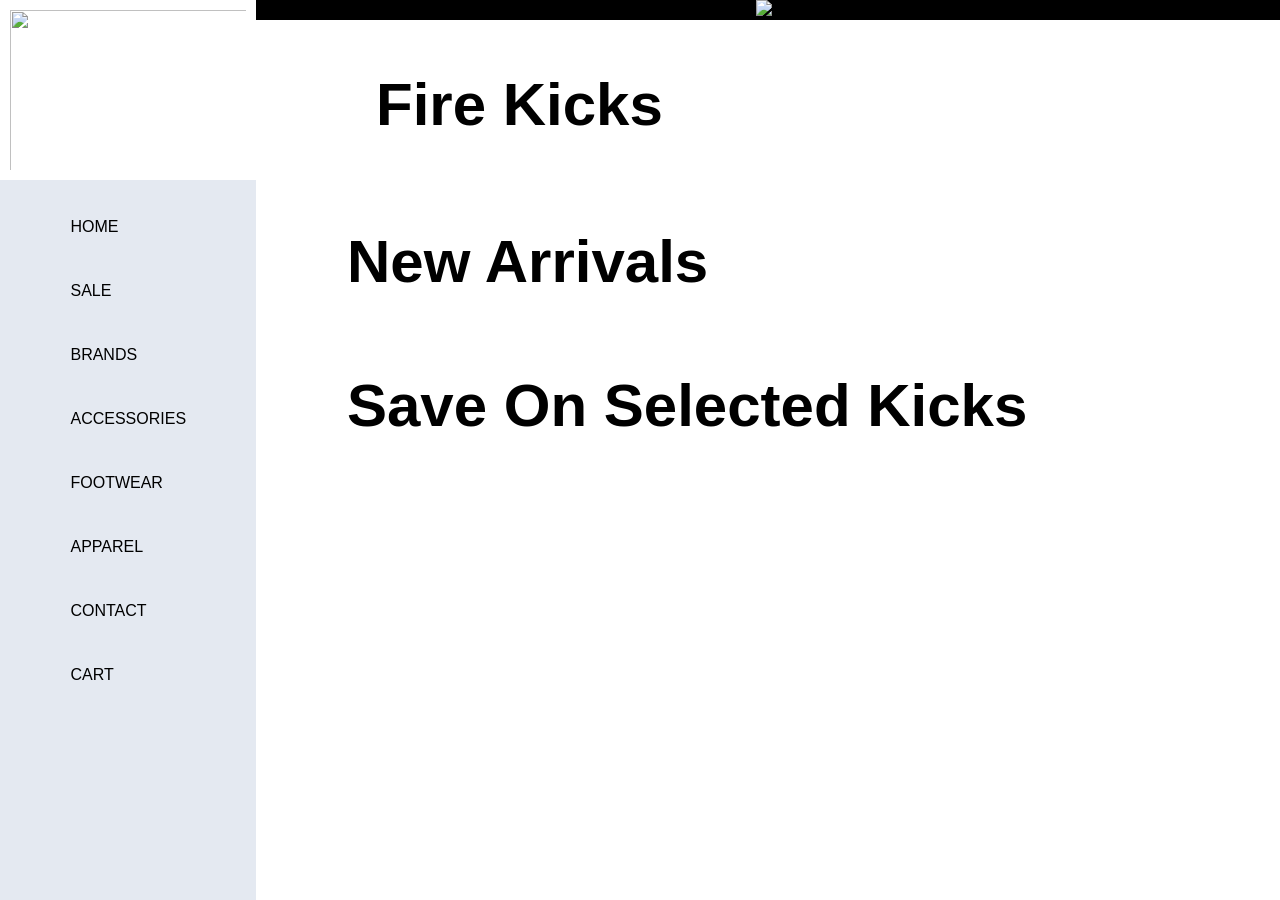
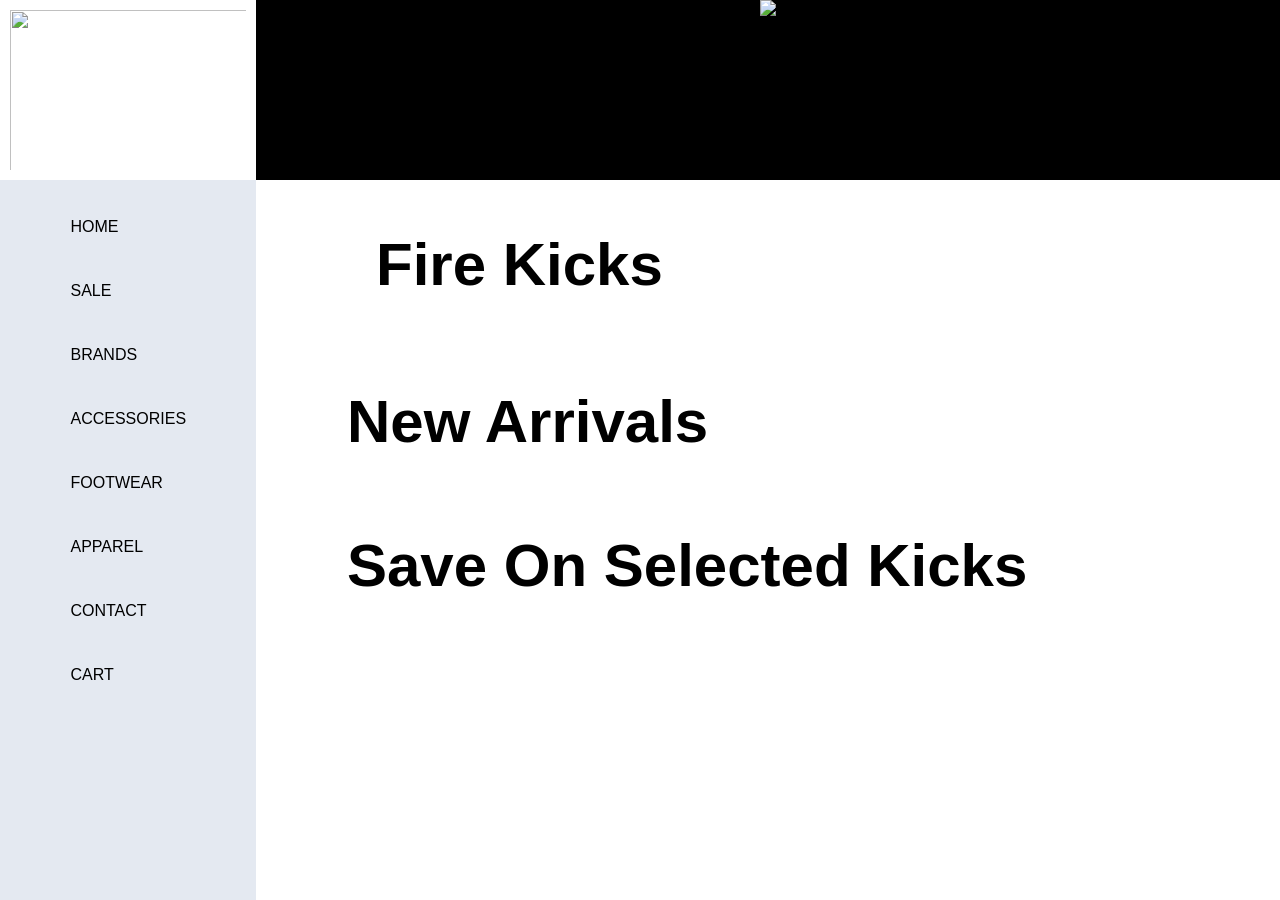

Fix responsive overflow issues found across breakpoints

--- a/kicks.css
+++ b/kicks.css
@@ -42,17 +42,20 @@ i{
 
 .sep{
     margin-left: 20%;
+    width: 80%;
 }
 
 .tick{
     background-color: black;
     width: 80vw;
+    display: flex;
+    justify-content: center;
 }
 
 .tick img{
     height: 20vh;
     width: auto;
-    margin-left: 500px ;
+    max-width: 100%;
 }
 
 .kick-con{
@@ -61,6 +64,7 @@ i{
 
 .righton-top{
     display: flex;
+    flex-wrap: wrap;
 }
 
 .righton-top h1{
@@ -85,6 +89,8 @@ h1{
     margin-left: 50px;
     margin-right: 50px;
     width: 58vw;
+    max-width: 100%;
+    overflow-wrap: break-word;
 }
 
 .trend{
@@ -122,6 +128,7 @@ h1{
 
 .all-kicks{
     display: flex;
+    flex-wrap: wrap;
 }
 
 .one-kick{
@@ -140,6 +147,7 @@ h1{
 
 .kicks-sale{
     display: flex;
+    flex-wrap: wrap;
 }
 
 .sale-card-body{
